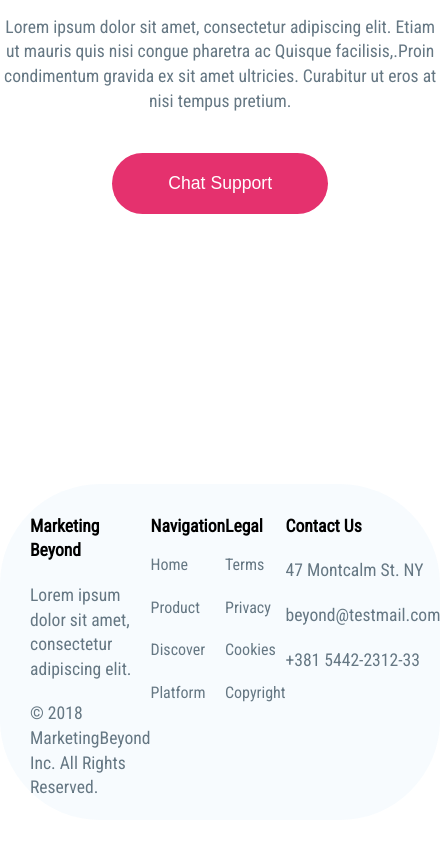
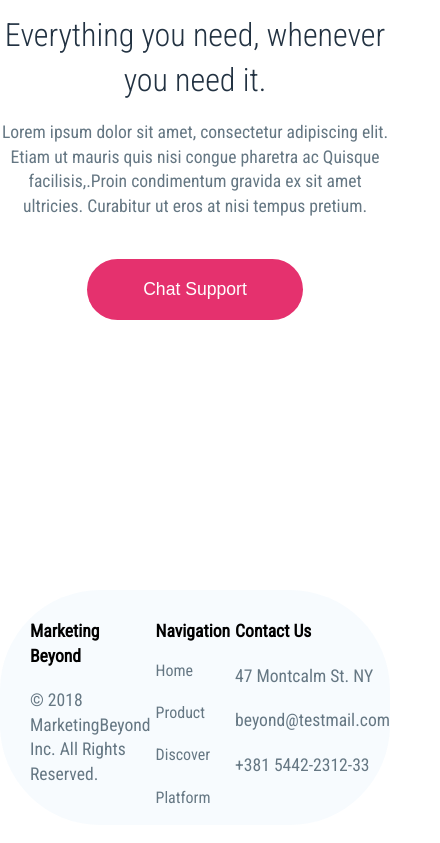
Before and after one commit to Darko399/Darko399.github.io, a plain HTML site: page index.html in a window 390 px wide. Shown: the part 3588-4431 px from the top of the page, 440 px wide, since content can reach past the window. Drawn offline with Linux system fonts and the light colour scheme.

Commit message:
footer fix

```diff
--- a/index.html
+++ b/index.html
@@ -108,7 +108,6 @@
         <footer>
             <div class="copyright">
                 <h5>Marketing Beyond</h5>
-                <p>Lorem ipsum dolor sit amet, consectetur adipiscing elit.</p>
                 <p>© 2018 MarketingBeyond Inc. All Rights Reserved.</p>
             </div>
             <div class="navigation">
@@ -118,15 +117,6 @@
                     <li><a href="#">Product</a></li>
                     <li><a href="#">Discover</a></li>
                     <li><a href="#">Platform</a></li>
-                </ul>
-            </div>
-            <div class="legal">
-                <h5>Legal</h5>
-                <ul>
-                    <li class="minus"><a href="#">Terms</a></li>
-                    <li><a href="#">Privacy</a></li>
-                    <li><a href="#">Cookies</a></li>
-                    <li><a href="#">Copyright</a></li>
                 </ul>
             </div>
             <div class="contact">
--- a/style.css
+++ b/style.css
@@ -297,6 +297,12 @@ footer li {
     }
     footer {
         margin-top: -100px;
+        justify-items: center;
+        text-align: left;
+        grid-template-columns: 1fr 1fr 1fr;
+    }
+    footer .contact p {
+        margin-right: 0;
     }
     #plava-bottom {
         display: none;
@@ -368,8 +374,8 @@ footer li {
     footer {
         margin-top: -100px;
         display: grid;
-        grid-template-columns: 3fr 1fr 1fr 1fr;
-        justify-items: left;
+        grid-template-columns: 1fr 1fr 1fr;
+        justify-items: center;
         border-radius: 100px;
         border: none;
         background-color: rgba(50, 156, 227, 0.04);
```
